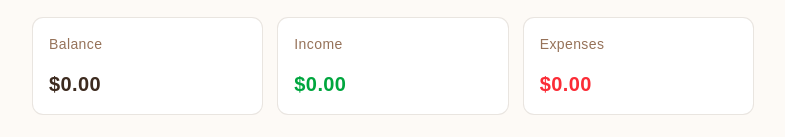
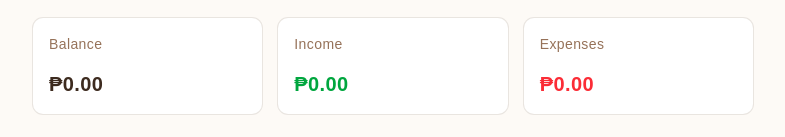
Before and after one commit to Jerxel/midterm-project-webdvt, a React (Vite) app: page / in a window 1280 px wide. Shown: the part 127-264 px from the top of the page, without its empty margins (247-1032 px from the left). Built offline with nearby package versions, Linux system fonts and the light colour scheme.

Commit message:
Changed "$" to "₱"

```diff
--- a/src/components/TransactionRow.jsx
+++ b/src/components/TransactionRow.jsx
@@ -28,7 +28,7 @@ function TransactionRow({ transaction }) {
           type === "income" ? "text-green-600" : "text-red-500"
         }`}
       >
-        {type === "income" ? "+" : "-"}${amount.toFixed(2)}
+        {type === "income" ? "+" : "-"}₱{amount.toFixed(2)}
       </TableCell>
     </TableRow>
   );
--- a/src/pages/Dashboard.jsx
+++ b/src/pages/Dashboard.jsx
@@ -68,7 +68,7 @@ export default function Dashboard() {
             </CardTitle>
           </CardHeader>
           <CardContent className="text-xl font-semibold">
-            ${balance.toFixed(2)}
+            ₱{balance.toFixed(2)}
           </CardContent>
         </Card>
         <Card>
@@ -78,7 +78,7 @@ export default function Dashboard() {
             </CardTitle>
           </CardHeader>
           <CardContent className="text-xl font-semibold text-green-600">
-            ${totalIncome.toFixed(2)}
+            ₱{totalIncome.toFixed(2)}
           </CardContent>
         </Card>
         <Card>
@@ -88,7 +88,7 @@ export default function Dashboard() {
             </CardTitle>
           </CardHeader>
           <CardContent className="text-xl font-semibold text-red-500">
-            ${totalExpenses.toFixed(2)}
+            ₱{totalExpenses.toFixed(2)}
           </CardContent>
         </Card>
       </div>
--- a/src/pages/Summary.jsx
+++ b/src/pages/Summary.jsx
@@ -54,7 +54,7 @@ export default function Summary() {
                   <div className="flex items-center justify-between text-sm">
                     <span className="font-medium">{c.category}</span>
                     <span className="text-muted-foreground">
-                      ${c.amount.toFixed(2)} ({c.percent.toFixed(1)}%)
+                      ₱{c.amount.toFixed(2)} ({c.percent.toFixed(1)}%)
                     </span>
                   </div>
                   <div className="h-2 w-full rounded-full bg-muted overflow-hidden">
@@ -68,7 +68,7 @@ export default function Summary() {
 
               <div className="flex items-center justify-between border-t border-border pt-3 text-sm font-semibold">
                 <span>Total Expenses</span>
-                <span>${totalExpenses.toFixed(2)}</span>
+                <span>₱{totalExpenses.toFixed(2)}</span>
               </div>
             </div>
           )}
--- a/src/pages/TransactionDetail.jsx
+++ b/src/pages/TransactionDetail.jsx
@@ -172,7 +172,7 @@ export default function TransactionDetail() {
               <DetailRow label="Type" value={transaction.type} className="capitalize" />
               <DetailRow
                 label="Amount"
-                value={`${transaction.type === "income" ? "+" : "-"}$${transaction.amount.toFixed(2)}`}
+                value={`${transaction.type === "income" ? "+" : "-"}₱${transaction.amount.toFixed(2)}`}
                 className={transaction.type === "income" ? "text-green-600" : "text-red-500"}
               />
 
```
